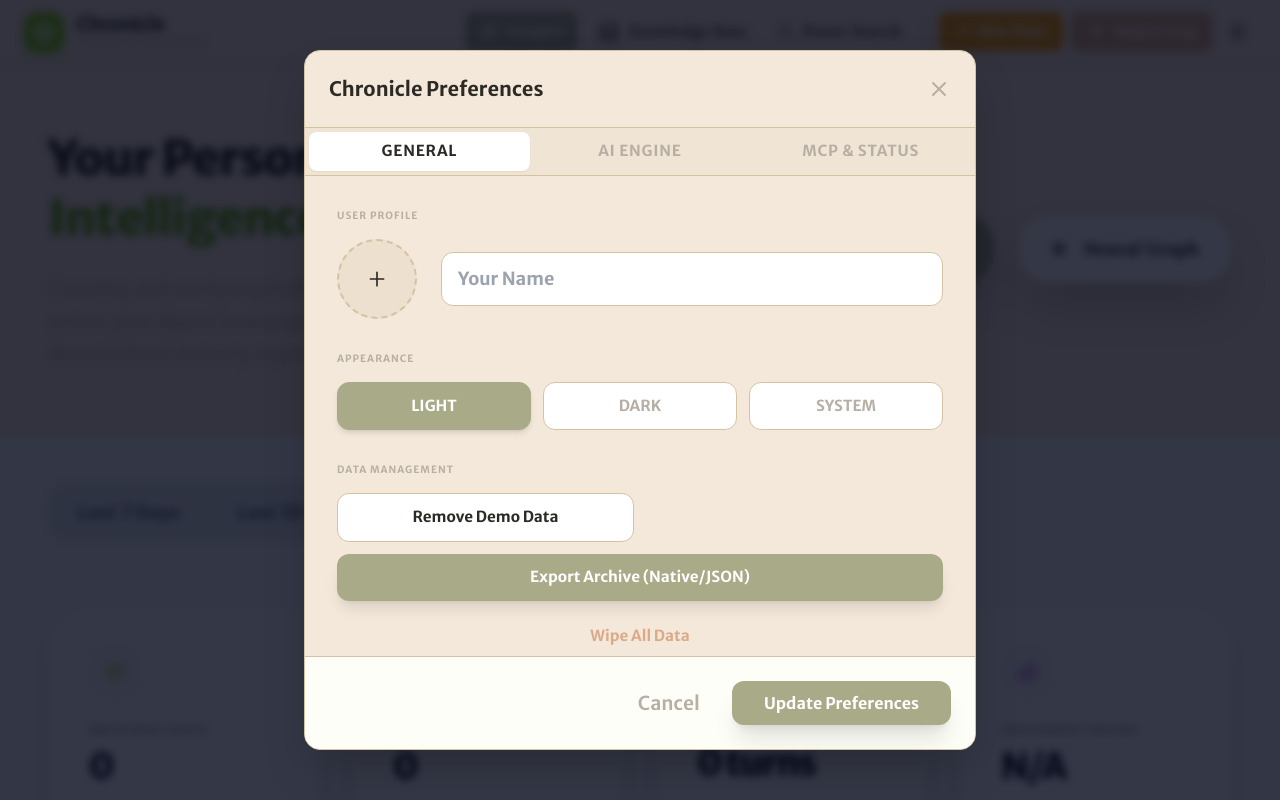
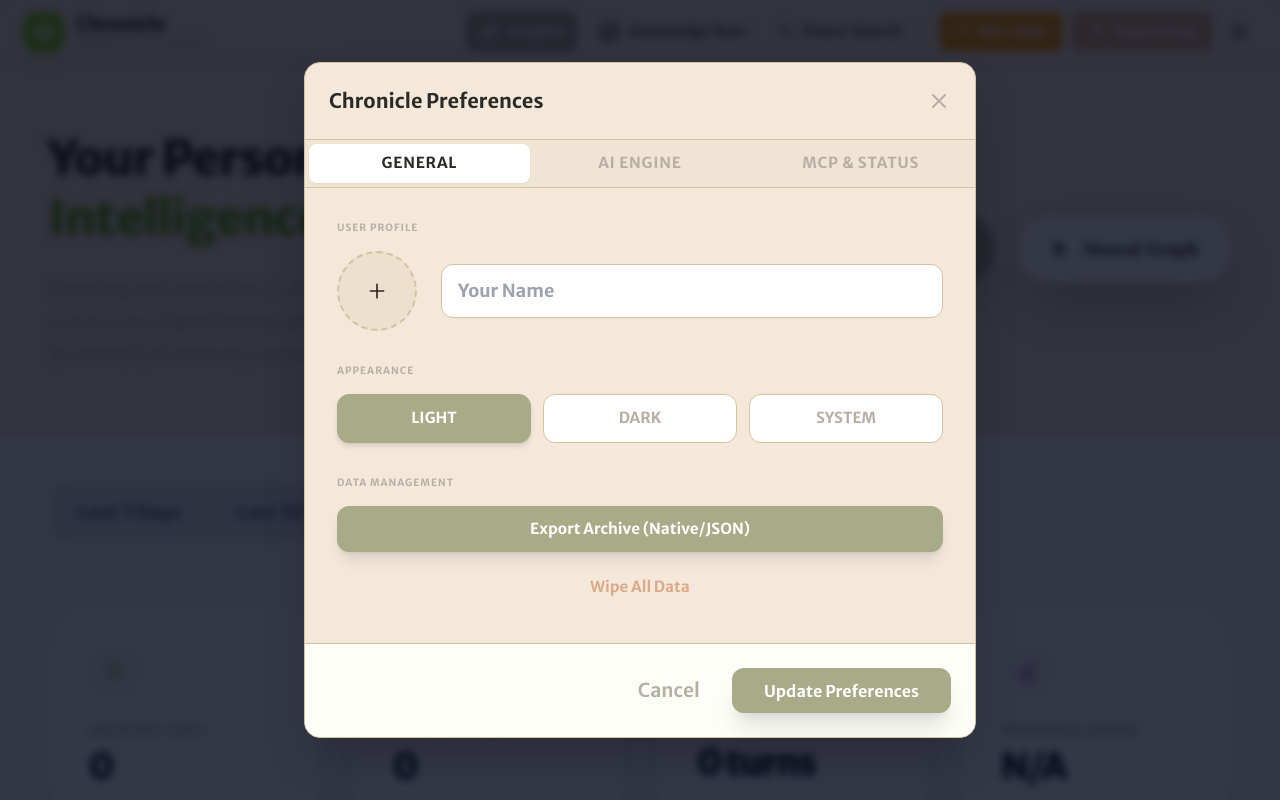
Before and after one commit to Bojanni050/Chronicle-Gaia, a React (Vite) app: page / in a window 1280 px wide. Both pictures are taken after a click on the button 1238 px from the left and 31 px from the top of the page. Built offline with nearby package versions, Linux system fonts and the light colour scheme.

Commit message:
Remove remaining Remove Demo Data button and handler
Co-authored-by: Bojanni050 <Bojanni050@users.noreply.github.com>

```diff
--- a/App.tsx
+++ b/App.tsx
@@ -404,7 +404,6 @@
           onClose={() => setState(prev => ({ ...prev, isSettingsOpen: false }))}
           onSave={(settings) => setState(prev => ({ ...prev, settings }))}
           onBackup={() => {}}
-          onRemoveDemo={() => setState(prev => ({ ...prev, chats: prev.chats.filter(c => !c.id.startsWith('demo-')) }))}
           onClearAll={handleClearAll}
         />
       )}
--- a/components/SettingsModal.tsx
+++ b/components/SettingsModal.tsx
@@ -10,7 +10,6 @@
   settings: Settings;
   onClose: () => void;
   onSave: (settings: Settings) => void;
-  onRemoveDemo: () => void;
   onBackup: () => void;
   onClearAll: () => void;
   onNativeImport?: (chats: any[]) => void;
@@ -20,7 +19,6 @@
   settings,
   onClose,
   onSave,
-  onRemoveDemo,
   onBackup,
   onClearAll,
   onNativeImport
@@ -154,7 +152,6 @@
               <section>
                 <label className="block text-[10px] font-bold text-moss-brown mb-4 uppercase tracking-widest">Data Management</label>
                 <div className="grid grid-cols-2 gap-3">
-                  <button onClick={onRemoveDemo} className="flex items-center justify-center gap-2 py-3 bg-white dark:bg-slate-800 border border-sandstone dark:border-slate-700 rounded-xl text-xs font-bold hover:bg-sandstone/10">Remove Demo Data</button>
                   {window.electronAPI && (
                     <button onClick={handleNativeImport} className="col-span-2 flex items-center justify-center gap-2 py-3 bg-blue-600 text-white rounded-xl text-xs font-bold shadow-lg">Native Bulk Import (GPT/Claude)</button>
                   )}
```
